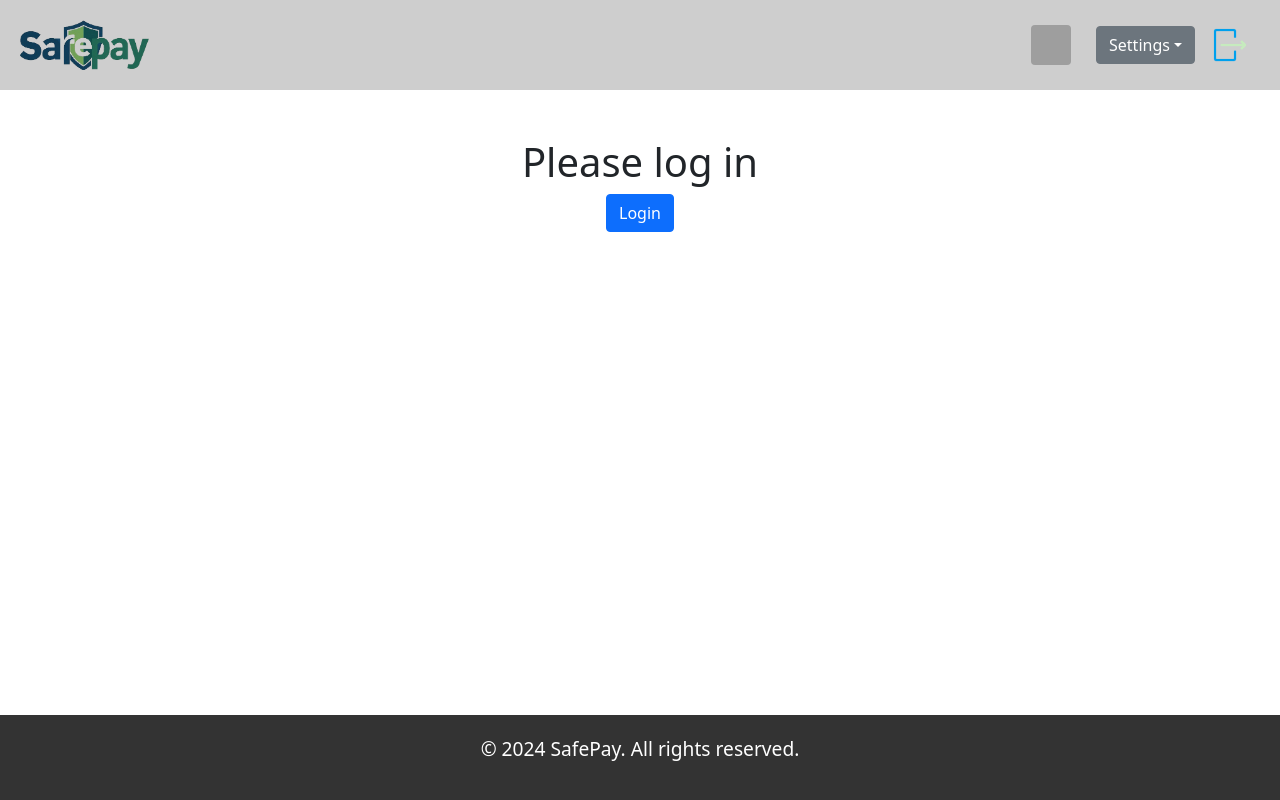
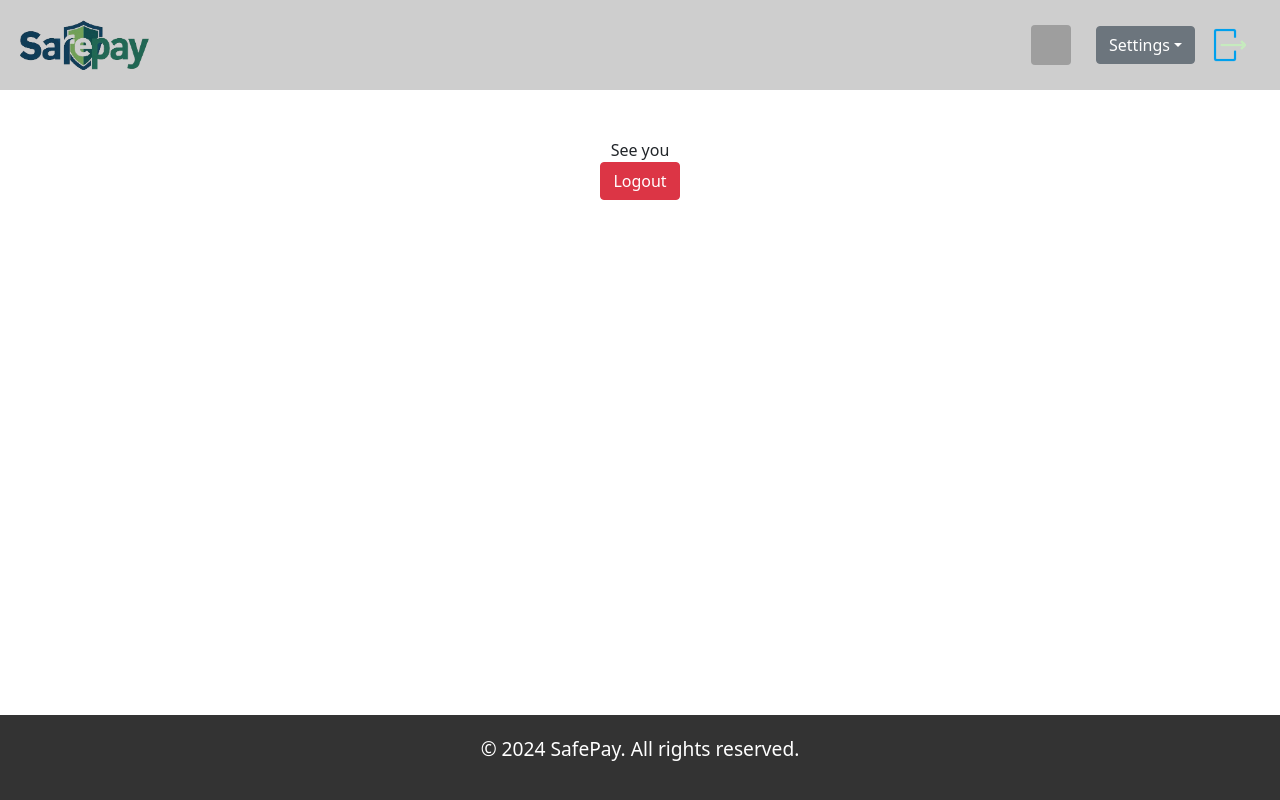
Before and after one commit to Kedu88/safepay_ui-1, a React (Create React App) app: page /logout in a window 1280 px wide. Built offline with nearby package versions, Linux system fonts and the light colour scheme; grey boxes are pictures that could not be loaded.

Commit message:
refactor

```diff
--- a/src/Login/Login.js
+++ b/src/Login/Login.js
@@ -7,6 +7,7 @@ import userprofile from '../images/user-profile.png';
 import logout from '../images/logout.png';
 import Header from '../components/Header/Header';
 import Footer from '../components/Footer/Footer';
+import LogoutBtn from '../Logout/Logout';
 
 const Login = () => {
     const [email, setEmail] = useState('');
@@ -33,6 +34,7 @@ const Login = () => {
         })
         .then(data => {
             if (data.userId) {
+                localStorage.setItem('token', data.token);
                 // Check the user role and redirect accordingly
                 switch(data.userRole) {
                     case 'user':
@@ -58,13 +60,15 @@ const Login = () => {
         });
     };
 
-    const handleLogout = () => {
-        // Add your logout logic here
-        // Example: clear user session and redirect to login
+    const toggleDropdown = () => {
+        setShowDropdown(!showDropdown);
     };
 
-    const toggleDropdown = () => {
-        setShowDropdown(!showDropdown);
+    const handleLogout = () => {
+        // Simulate logout logic
+        localStorage.clear();
+        window.location.href = '/';
+
     };
 
     return (
@@ -76,8 +80,9 @@ const Login = () => {
                 showDropdown={showDropdown}
                 logo={safelogo}
                 userProfile={userprofile}
-                logout={logout}
+                logout={<LogoutBtn/>}
             />
+
 
             {/* Main Content */}
             <main className="main">
--- a/src/Logout/Logout.js
+++ b/src/Logout/Logout.js
@@ -6,36 +6,24 @@ import Footer from "../components/Footer/Footer";
 import { Container, Row, Col, Button } from 'react-bootstrap';
 import {Link} from "react-router-dom"; // Import Bootstrap components
 
-const App = () => {
-    const [isLoggedIn, setIsLoggedIn] = useState(false);
-
-    const handleLogin = () => {
-        // Simulate login logic
-        setIsLoggedIn(true);
-    };
+const LogoutBtn = () => {
+    // const [isLoggedIn, setIsLoggedIn] = useState(false);
 
     const handleLogout = () => {
         // Simulate logout logic
-        setIsLoggedIn(false);
+        localStorage.clear();
+        window.location.href = '/';
+
     };
 
     return (
         <div className="App">
             <Header />
             <Container className="mt-5">
+                See you
                 <Row>
                     <Col>
-                        {isLoggedIn ? (
-                            <>
-                                <h1>Welcome, User!</h1>
-                                <Button variant="danger" onClick={handleLogout}>Logout</Button>
-                            </>
-                        ) : (
-                            <>
-                                <h1>Please log in</h1>
-                                <Link to="/" className="btn btn-primary">Login</Link>
-                            </>
-                        )}
+                    <Button variant="danger" onClick={handleLogout}>Logout</Button>
                     </Col>
                 </Row>
             </Container>
@@ -44,4 +32,4 @@ const App = () => {
     );
 };
 
-export default App;
+export default LogoutBtn;
--- a/src/SysAdmin/AdminAdmin.js
+++ b/src/SysAdmin/AdminAdmin.js
@@ -31,6 +31,7 @@ const AdminRegister = () => {
             method: 'POST',
             headers: {
                 'Content-Type': 'application/json',
+                'Authorization': localStorage.getItem('token'),
             },
             body: JSON.stringify(adminData)
         })
--- a/src/SysAdmin/adminStaff.js
+++ b/src/SysAdmin/adminStaff.js
@@ -31,6 +31,7 @@ const AdminRegister = () => {
             method: 'POST',
             headers: {
                 'Content-Type': 'application/json',
+                'Authorization': localStorage.getItem('token'),
             },
             body: JSON.stringify(adminData)
         })
--- a/src/SysAdmin/adminUser.js
+++ b/src/SysAdmin/adminUser.js
@@ -34,7 +34,8 @@ const UserRegister = () => {
         fetch('http://localhost:3000/v1/admin/user', {
             method: 'POST',
             headers: {
-                'Content-Type': 'application/json'
+                'Content-Type': 'application/json',
+                'Authorization': localStorage.getItem('token'),
             },
             body: JSON.stringify(userData)
         })
```
